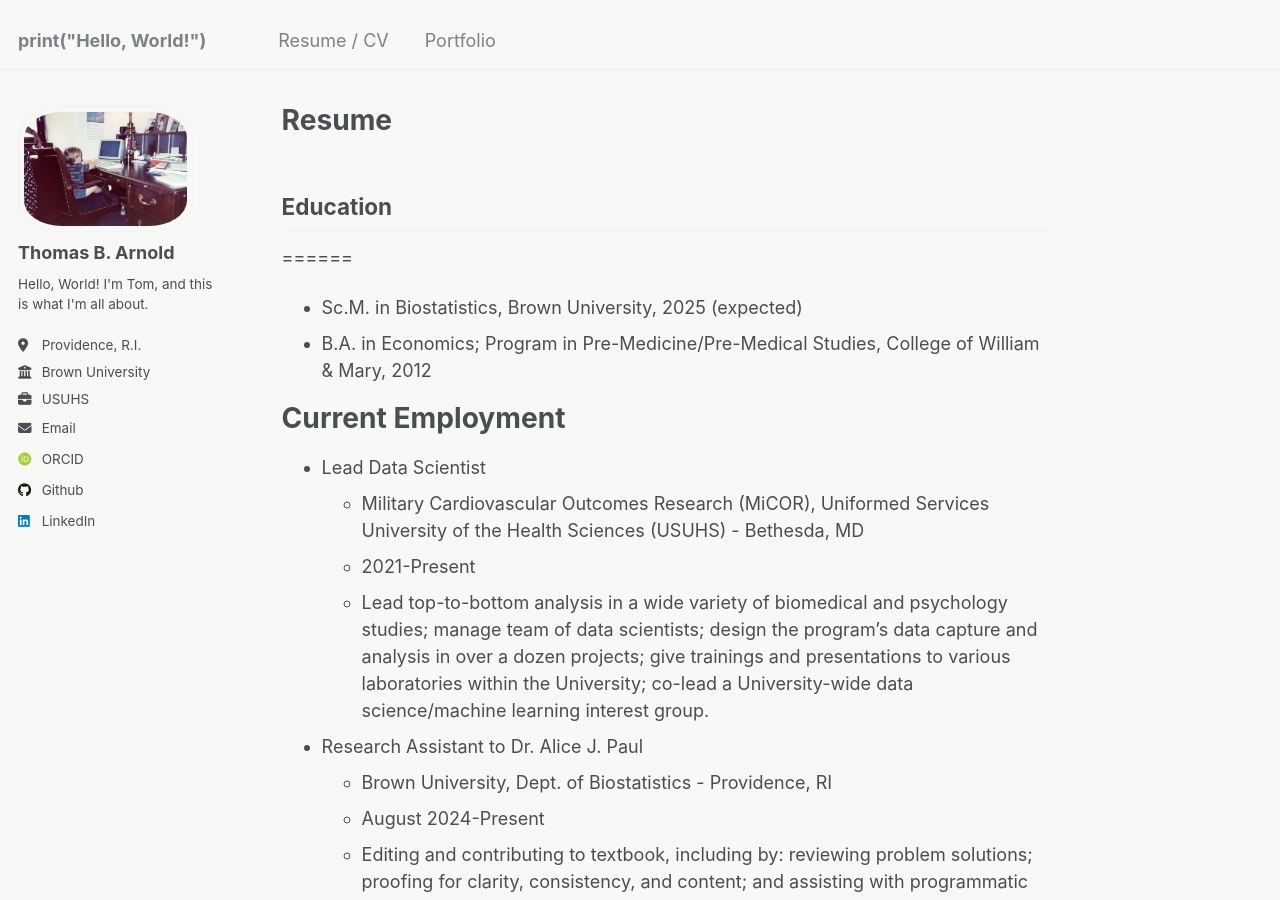
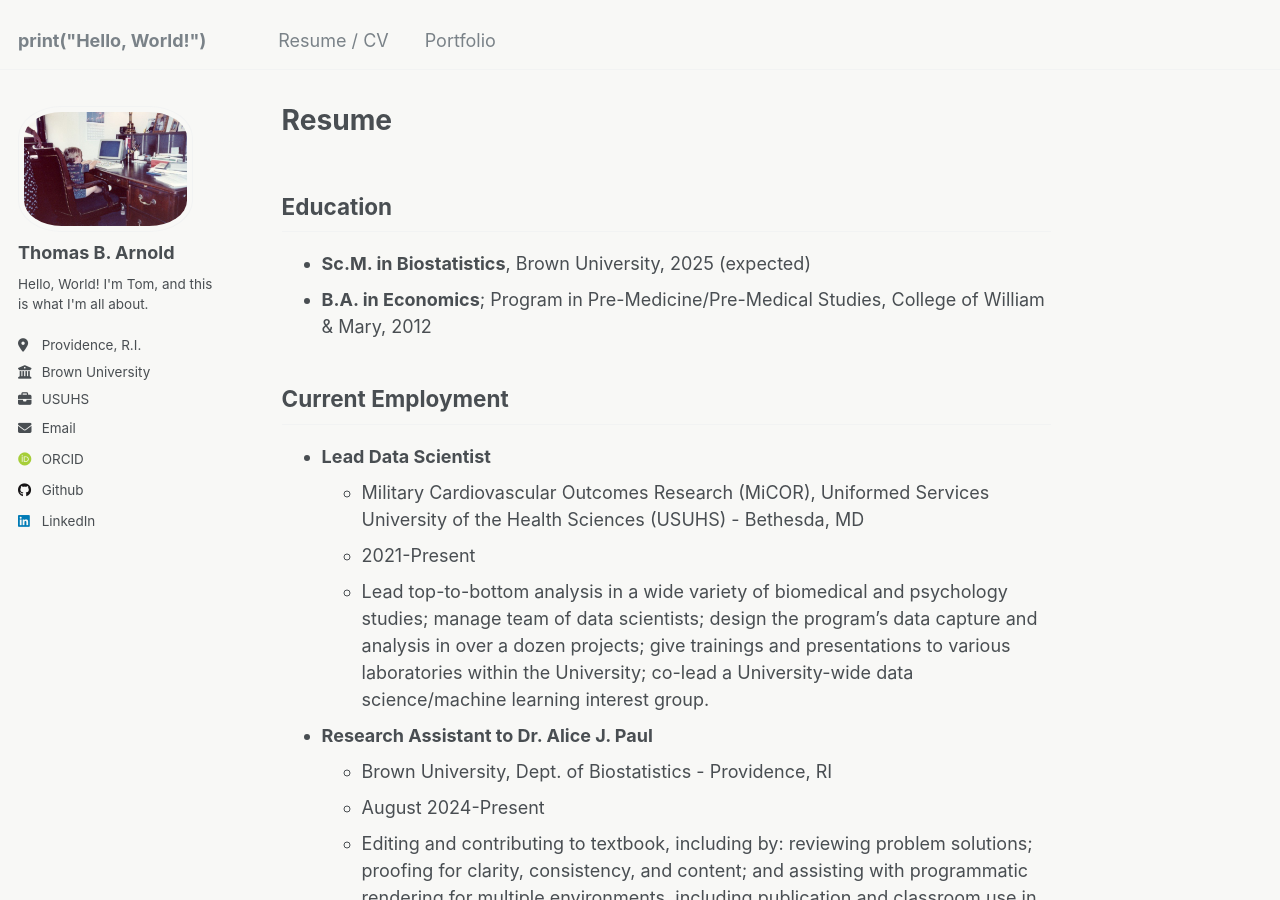
Before and after one commit to tomrannosaurus/tomrannosaurus.github.io, a Jekyll site: the page built from _pages/about.md, in a window 1280 px wide and 900 px high. Built offline with Jekyll 4.4.1, drawn with Linux system fonts in a browser that asks for light colours; some web fonts are replaced.

```diff
--- a/_pages/about.md
+++ b/_pages/about.md
@@ -12,71 +12,71 @@ redirect_from:
 {% include base_path %}
 
 ## Education
-======
-* Sc.M. in Biostatistics, Brown University, 2025 (expected)
-* B.A. in Economics; Program in Pre-Medicine/Pre-Medical Studies, College of William & Mary, 2012
 
-Current Employment
-======
-* Lead Data Scientist
+* **Sc.M. in Biostatistics**, Brown University, 2025 (expected)
+* **B.A. in Economics**; Program in Pre-Medicine/Pre-Medical Studies, College of William & Mary, 2012
+
+## Current Employment
+
+* **Lead Data Scientist**
   * Military Cardiovascular Outcomes Research (MiCOR), Uniformed Services University of the Health Sciences (USUHS) - Bethesda, MD
   * 2021-Present
   * Lead top-to-bottom analysis in a wide variety of biomedical and psychology studies; manage team of data scientists; design the program's data capture and analysis in over a dozen projects; give trainings and presentations to various laboratories within the University; co-lead a University-wide data science/machine learning interest group.
 
-* Research Assistant to Dr. Alice J. Paul
+* **Research Assistant to Dr. Alice J. Paul**
   * Brown University, Dept. of Biostatistics - Providence, RI
   * August 2024-Present
   * Editing and contributing to textbook, including by: reviewing problem solutions; proofing for clarity, consistency, and content; and assisting with programmatic rendering for multiple environments, including publication and classroom use in Jupyter Notebooks.
 
-Past Employment
-======
-* Database Consultant
+## Past Employment
+
+* **Database Consultant**
   * Suicide CPR Initiative, USUHS - Bethesda, MD
   * 2021-2022
   * Consulted on database creation and management for psychology research lab.
 
-* Data Scientist
+* **Data Scientist**
   * MiCOR, USUHS - Bethesda, MD
   * 2019-2021
   * Led top-to-bottom analysis in variety of biomedical and psychology studies; managed team of data scientists; designed the program's data capture and analysis; gave trainings and presentations to various laboratories within the University; co-led a University-wide data science/machine learning interest group.
 
-* Freelance Data Analysis & Design
+* **Freelance Data Analysis & Design**
   * 2017-2019
   * Performed independent contractor work as data analyst, developer, and web design consultant on a diverse series of projects, from digital portfolios for creatives in Berlin to  public opinion analytic reports and projections.
 
-* Project Director
+* **Project Director**
   * Public Opinion Strategies - Alexandria, VA
   * 2015-2016
   * Led projects for broad array of clients from large entities to small municipalities; managed projects through proposal, research design, data collection, and analysis; ensured quality of data on quantitative and qualitative projects; developed new and updated methodologies for data acquisition, processing, analysis, and visualization; led the firm's first uses of mixed-mode data collection and of Bayesian confidence/credible intervals.
 
-* Senior Research Analyst
+* **Senior Research Analyst**
   * The Lewin Group - Falls Church, VA
   * 2012-2015
   * Created and delivered user-friendly extensible economic forecasting models; created and maintained large datasets, i.e., all Medicare claims over multiple years; independently developed process automation tools used throughout firm; researched, wrote, and edited health economics white papers.
 
-* Research Assistant
+* **Research Assistant**
   * Del Negro Lab, College of William & Mary, Dept. of Applied Sciences - Williamsburg, VA
   * 2008-2011
   * Studied neurophysiology of breathing in animal model "wet" neuroscience lab, resulting in peer-reviewed publication on inspiratory burst termination in preBötzinger complex neurons; received HHMI-sponsored undergraduate summer fellowship in 2009 and 2011 and undergraduate research grant in Spring 2010 and Spring 2011.
 
-* Intern
+* **Intern**
   * Rep. James Patrick Moran Jr., U.S. House of Representatives - Washington D.C.
   * 2010
   * Prepared briefs on tax structure, economic stimulus, and health care policy; responded to constituent communications; provided research assistance to legislative staff.
 
-* Research Assistant
+* **Research Assistant**
   * Mellor Lab, College of William & Mary, Schroder Center for Healthcare Policy - Williamsburg, VA
   * 2010
   * Collected data at elementary schools for education research.
 
-* Development Assistant
+* **Development Assistant**
   * Mason School of Business, College of William & Mary - Williamsburg, VA
   * 2009-2010
   * Assisted development office by drafting mailings, contacting donors, and event planning and execution.
 
 
-Publications
-======
+## Publications
+
 * Peer-Reviewed
   * Goldstein RE, Hulten E, **Arnold TB**, Thomas VM, Heroy A, Walker EN, Fox K, Lee H, Libbus J, Marcos B, Hood MN, Harrell TE, Haigney MC. Exercise stress echocardiography shows impaired left ventricular function after hospitalization with COVID-19 without overt myocarditis: A pilot study. *Physiological Reports*. 2024 Dec;12(23):e70138. doi: [10.14814/phy2.70138](https://pubmed.ncbi.nlm.nih.gov/39606927/)
 
```
